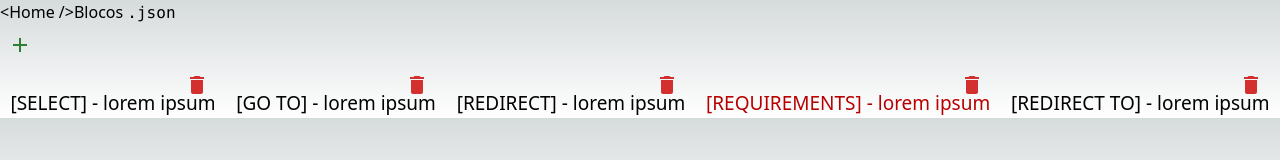
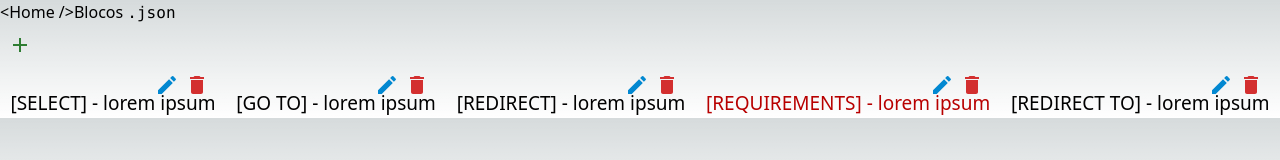
Before and after one commit to Dogl4/update-jsons, a Next.js app: page /blocos in a window 1280 px wide. Shown: the top 160 px of the page. Built offline with nearby package versions, Linux system fonts and the light colour scheme.

Commit message:
feat: add logic to edit style of block

```diff
--- a/src/components/PageBlocks/EditInfos/index.tsx
+++ b/src/components/PageBlocks/EditInfos/index.tsx
@@ -125,7 +125,7 @@ export default function EditInfos({
       <Tooltip title="Adicionar mais blocos">
         <IconButton
           sx={{ "&:hover": { backgroundColor: "#11a811", color: "#333" }, borderRadius: "6px", width: '100%', marginBottom: '16px' }}
-          onClick={() => { addBlock(), closeDrawer() } }
+          onClick={() => { addBlock() } }
         >
           Salvar
         </IconButton>
--- a/src/components/PageBlocks/ListBlocks/Block/index.tsx
+++ b/src/components/PageBlocks/ListBlocks/Block/index.tsx
@@ -1,17 +1,22 @@
 "use client";
-import { saveLocalStorage } from "@/util/localStorage";
-import { Delete } from "@mui/icons-material";
+import { Delete, Edit } from "@mui/icons-material";
 import { IconButton, Tooltip } from "@mui/material";
 import React from "react";
 
 export default function Block({
   block: { tag, shape, backgroundColor, textColor },
-  onDelete
+  onDelete,
+  onEditBlock
 }: any) {
 
 
   return (
     <div style={{ position: 'relative', marginTop: '24px' }}>
+      <Tooltip title="Edita este estilo de bloco" style={{ position: 'absolute', top: '-24px', right: '39px' }}>
+        <IconButton sx={{ "&:hover": { backgroundColor: "#111" } }} onClick={() => onEditBlock(tag) }>
+          <Edit color="info" />
+        </IconButton>
+      </Tooltip>
       <Tooltip title="Deletar este estilo de bloco" style={{ position: 'absolute', top: '-24px', right: '9px' }}>
         <IconButton sx={{ "&:hover": { backgroundColor: "#111" } }} onClick={() => onDelete(tag) }>
           <Delete color="error" />
--- a/src/components/PageBlocks/ListBlocks/index.tsx
+++ b/src/components/PageBlocks/ListBlocks/index.tsx
@@ -3,11 +3,11 @@ import React from "react";
 import Block from "./Block";
 import { IBlock } from "@/util/Interfaces";
 
-export default function ListBlocks({ blocks, onDelete }: any) {
+export default function ListBlocks({ blocks, onDelete, onEditBlock }: any) {
   return blocks?.length ? (
     <div className="format-block">
       {blocks.map((block: IBlock, index: number) => (
-        <Block key={`key_block${index + 1}`} block={block} onDelete={onDelete} />
+        <Block key={`key_block${index + 1}`} block={block} onDelete={onDelete} onEditBlock={onEditBlock} />
       ))}
     </div>
   ) : null;
--- a/src/components/PageBlocks/index.tsx
+++ b/src/components/PageBlocks/index.tsx
@@ -17,8 +17,9 @@ const DEFAULT_BLOCK = {
 
 export default function PageBlocks({ blocks }: any) {
   const [listBocks, setListBocks] = useState() as any;
-  const [state, setState] = useState({ bottom: false });
+  const [state, setState] = useState({ bottom: false, isEdit: false });
   const [styleBlock, setStyleBlock] = useState(DEFAULT_BLOCK);
+  const [tagToEdit, setTagToEdit] = useState(null) as any;
 
   useEffect(() => {
     hasFirstContact();
@@ -28,26 +29,45 @@ export default function PageBlocks({ blocks }: any) {
     setListBocks(readLocalStorage());
   }, []);
 
-  const openDrawer = () => {
-    setState({ bottom: true });
+  const openDrawer = ({ isEdit } = { isEdit: false }) => {
+    setState({ bottom: true, isEdit });
   };
 
   const closeDrawer = () => {
-    setState({ bottom: false });
+    setState({ bottom: false, isEdit: false });
+    setStyleBlock(DEFAULT_BLOCK);
   };
 
   const addBlock = () => {
-    const newList = [...listBocks, { ...styleBlock }];
+    let newList = [...listBocks];
+    if (state.isEdit && tagToEdit) {
+      const index = listBocks.findIndex(({ tag }: any) => tagToEdit.toLocaleUpperCase() === tag.toLocaleUpperCase())
+      listBocks[index] = styleBlock;
+      newList = [...listBocks];
+    } else {
+      newList = [...listBocks, { ...styleBlock }];
+    }
     setListBocks(newList);
     saveLocalStorage(newList as any);
     setStyleBlock(DEFAULT_BLOCK);
+    closeDrawer();
+    setTagToEdit(null);
   };
 
   const onDelete = (currentTag = null as any) => {
     if (currentTag) {
-      const listList = listBocks.filter((e: any) => e.tag.toLocaleUpperCase() !== currentTag.toLocaleUpperCase())
-      setListBocks(listList);
-      saveLocalStorage(listList as any);
+      const newList = listBocks.filter((e: any) => e.tag.toLocaleUpperCase() !== currentTag.toLocaleUpperCase())
+      setListBocks(newList);
+      saveLocalStorage(newList as any);
+    }
+  }
+
+  const onEditBlock = (currentTag = null as any) => {
+    const listList = listBocks.find((e: any) => e.tag.toLocaleUpperCase() === currentTag.toLocaleUpperCase())
+    if (listList) {
+      setStyleBlock({ ...listList })
+      openDrawer({ isEdit: true });
+      setTagToEdit(currentTag)
     }
   }
 
@@ -67,7 +87,7 @@ export default function PageBlocks({ blocks }: any) {
   return (
     <>
       <ButtonAddBlock openDrawer={openDrawer} />
-      <ListBlocks blocks={listBocks} onDelete={onDelete} />
+      <ListBlocks blocks={listBocks} onDelete={onDelete} onEditBlock={onEditBlock} />
       <EditInfos
         open={state}
         toggleDrawer={toggleDrawer}
```
